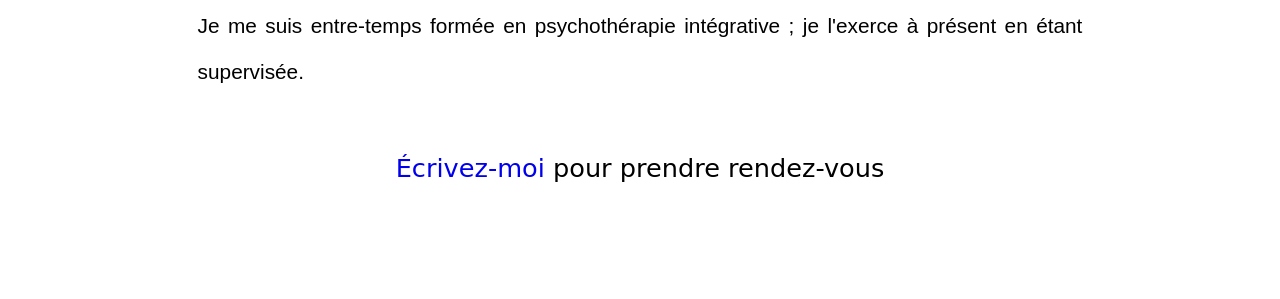
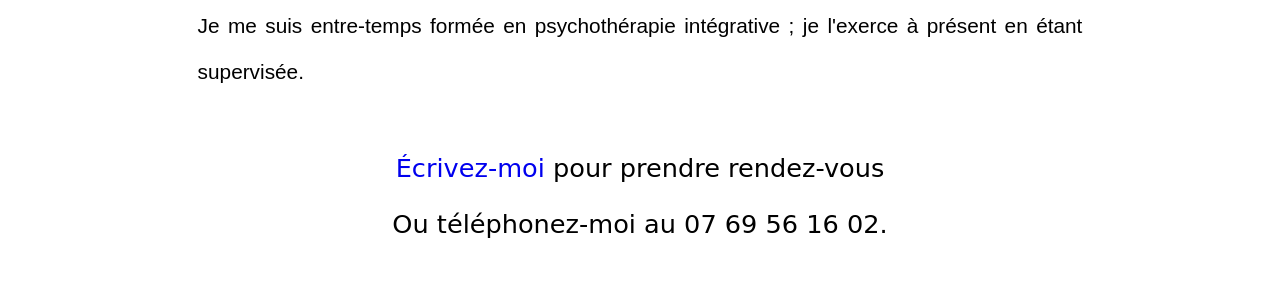
Before and after one commit to dragonzord/dragonzord.github.io-arlette-danzon, a plain HTML site: page index.html in a window 1280 px wide. Shown: the part 1714-2013 px from the top of the page. Drawn offline with Linux system fonts and the light colour scheme.

Commit message:
Update index.html

```diff
--- a/index.html
+++ b/index.html
@@ -32,6 +32,7 @@
   <div class="section2">
     <div>
     <p><a href="mailto:danzon.psy@gmail.com" target="_blank" style="text-decoration: none">Écrivez-moi</a> pour prendre rendez-vous</p>
+    <p>Ou téléphonez-moi au 07 69 56 16 02.<p>
   </div>
   </div>
   <div id="map">
```
